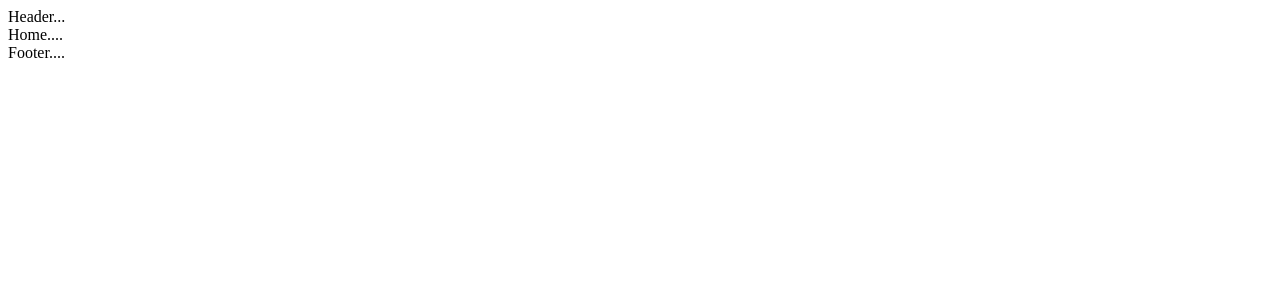
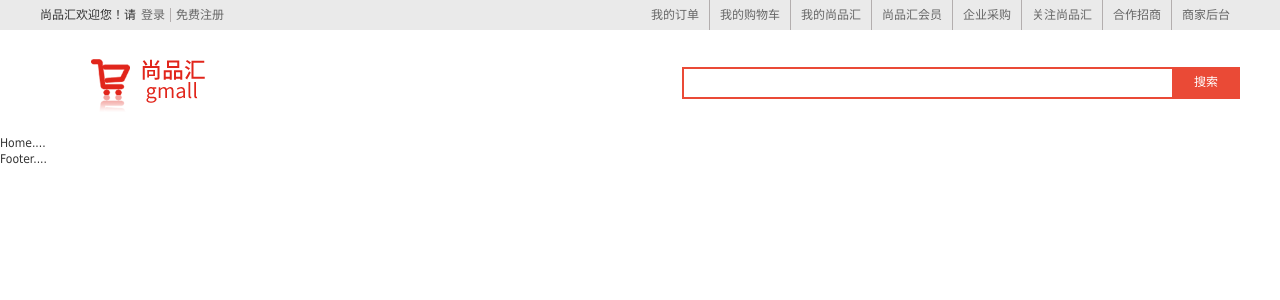
Before and after one commit to Hansyooon/vue-pc, a Vue app: page /register in a window 1280 px wide. Shown: the top 300 px of the page. Built offline with nearby package versions, Linux system fonts and the light colour scheme.

Commit message:
feat:css样式以及路由链接修改

```diff
--- a/src/components/Header/index.vue
+++ b/src/components/Header/index.vue
@@ -1,13 +1,177 @@
 <template>
-  <div>Header...</div>
+  <header class="header">
+    <!-- 头部的第一行 -->
+    <div class="top">
+      <div class="container">
+        <div class="loginList">
+          <p>尚品汇欢迎您！</p>
+          <p>
+            <span>请</span>
+            <router-link to="/login">登录</router-link>
+            <router-link to="/register" class="register">免费注册</router-link>
+          </p>
+        </div>
+        <div class="typeList">
+          <a href="###">我的订单</a>
+          <a href="###">我的购物车</a>
+          <a href="###">我的尚品汇</a>
+          <a href="###">尚品汇会员</a>
+          <a href="###">企业采购</a>
+          <a href="###">关注尚品汇</a>
+          <a href="###">合作招商</a>
+          <a href="###">商家后台</a>
+        </div>
+      </div>
+    </div>
+    <!--头部第二行 搜索区域-->
+    <div class="bottom">
+      <h1 class="logoArea">
+        <router-link class="logo" title="尚品汇" to="/" >
+          <img src="./images/logo.png" alt="" />
+        </router-link>
+      </h1>
+      <div class="searchArea">
+        <form action="###" class="searchForm">
+          <input
+            type="text"
+            id="autocomplete"
+            class="input-error input-xxlarge"
+          />
+          <button @click="search" class="sui-btn btn-xlarge btn-danger" type="button">
+            搜索
+          </button>
+        </form>
+      </div>
+    </div>
+  </header>
 </template>
 
 <script>
 export default {
-  name: 'Header',
-}
+  name: "Header",
+  methods:{
+      search(){
+        this.$router.push("/search")
+      }
+  }
+};
 </script>
 
 <style lang="less" scoped>
+.top {
+    width: 100%;
+    height: 30px;
+    background-color: #eaeaea;
+    min-width: 1200px;
+}
 
+.container {
+    margin: 0 auto;
+    width: 1200px;
+    height: 30px;
+    line-height: 30px;
+    /* border: 1px solid pink; */
+}
+.loginList p{
+  display: inline-block;
+}
+.loginList {
+    display: block;
+    float: left;
+    height: 30px;
+    line-height: 30px;
+}
+
+.loginList a {
+    text-decoration: none;
+    color: #666;
+    padding-left: 5px;
+    padding-right: 5px;
+    border-right: 1px solid #b3aeae;
+}
+
+.loginList a.register {
+    border: transparent;
+}
+
+.loginList a:hover {
+    color: #E1251B;
+}
+
+.typeList {
+    float: right;
+    margin: 0;
+    padding: 0;
+    list-style-type: none;
+}
+
+.typeList a {
+    float: left;
+    height: 30px;
+    line-height: 30px;
+    padding-left: 10px;
+    padding-right: 10px;
+    border-right: 1px solid #b3aeae;
+    color: #666;
+    text-decoration: none;
+}
+
+.typeList a:last-child {
+    border: transparent;
+}
+
+.typeList a:hover {
+    color: #E1251B;
+}
+
+.bottom {
+    width: 1200px;
+    height: 106px;
+    margin: 0 auto;
+    /* border: 1px solid green; */
+}
+
+.logoArea {
+    float: left;
+    width: 265px;
+    height: 106px;
+    line-height: 106px;
+    text-align: center;
+}
+
+.logoArea img {
+    vertical-align: middle;
+}
+
+.searchForm {
+    float: right;
+    height: 106px;
+    line-height: 106px;
+    font-size: 0;
+}
+
+.searchForm input {
+    width: 490px;
+    height: 32px;
+    border: 2px solid #ea4a36;
+    box-sizing: border-box;
+    outline: none;
+    font-size: 12px;
+    padding-left: 4px;
+    padding-right: 4px;
+    border-right: transparent;
+    vertical-align: middle;
+}
+
+.searchForm button {
+    width: 68px;
+    height: 32px;
+    font-size: 12px;
+    background-color: #ea4a36;
+    color: #ffffff;
+    outline: none;
+    border: 0;
+    vertical-align: middle;
+    cursor: pointer;
+}
 </style>
--- a/src/main.js
+++ b/src/main.js
@@ -2,6 +2,9 @@
 import App from './App.vue'
 
 import router from './router'
+
+//引入公共资源
+import "./style/reset.css"
 
 Vue.config.productionTip = false
 
--- /dev/null
+++ b/src/style/reset.css
@@ -0,0 +1,76 @@
+
+/* 清除内外边距 */
+body, h1, h2, h3, h4, h5, h6, hr, p, blockquote,
+dl, dt, dd, ul, ol, li,
+pre,
+fieldset, lengend, button, input, textarea,
+th, td {
+    margin: 0;
+    padding: 0;
+}
+
+/* 设置默认字体 */
+body,
+button, input, select, textarea { /* for ie */
+    /*font: 12px/1 Tahoma, Helvetica, Arial, "宋体", sans-serif;*/
+    font: 12px/1.3 "Microsoft YaHei",Tahoma, Helvetica, Arial, "\5b8b\4f53", sans-serif; /* 用 ascii 字符表示，使得在任何编码下都无问题 */
+    color: #333;
+}
+
+
+h1 { font-size: 18px; /* 18px / 12px = 1.5 */ }
+h2 { font-size: 16px; }
+h3 { font-size: 14px; }
+h4, h5, h6 { font-size: 100%; }
+
+address, cite, dfn, em, var, i{ font-style: normal; } /* 将斜体扶正 */
+b, strong{ font-weight: normal; } /* 将粗体扶细 */
+code, kbd, pre, samp, tt { font-family: "Courier New", Courier, monospace; } /* 统一等宽字体 */
+small { font-size: 12px; } /* 小于 12px 的中文很难阅读，让 small 正常化 */
+
+/* 重置列表元素 */
+ul, ol { list-style: none; }
+
+/* 重置文本格式元素 */
+a { text-decoration: none; color: #666;}
+
+
+/* 重置表单元素 */
+legend { color: #000; } /* for ie6 */
+fieldset, img { border: none; }
+button, input, select, textarea {
+    font-size: 100%; /* 使得表单元素在 ie 下能继承字体大小 */
+}
+
+/* 重置表格元素 */
+table {
+    border-collapse: collapse;
+    border-spacing: 0;
+}
+
+/* 重置 hr */
+hr {
+    border: none;
+    height: 1px;
+}
+.clearFix::after{
+	content:"";
+	display: block;
+	clear:both;
+}
+/* 让非ie浏览器默认也显示垂直滚动条，防止因滚动条引起的闪烁 */
+html { overflow-y: scroll; }
+
+a:link:hover{
+    color : rgb(79, 76, 212) !important;
+    text-decoration: underline;
+}
+
+/* 清除浮动 */
+.clearfix::after {
+    display: block;
+    height: 0;
+    content: "";
+    clear: both;
+    visibility: hidden;
+}
```
Also changed, not shown: src/components/Header/images/logo.png (added).
